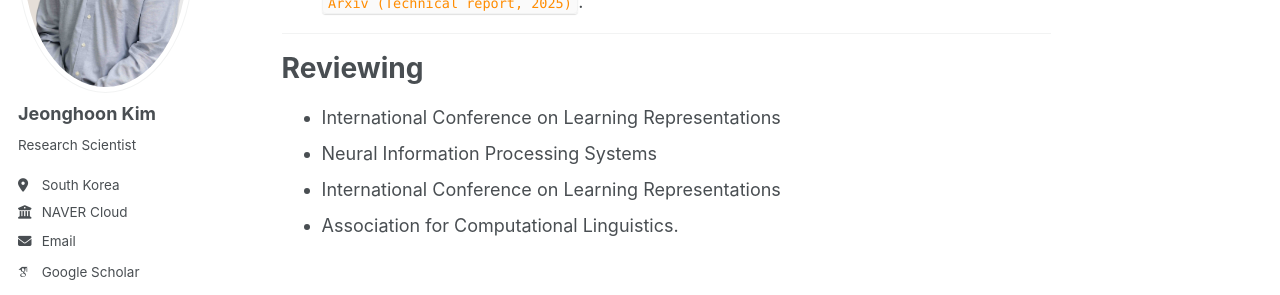
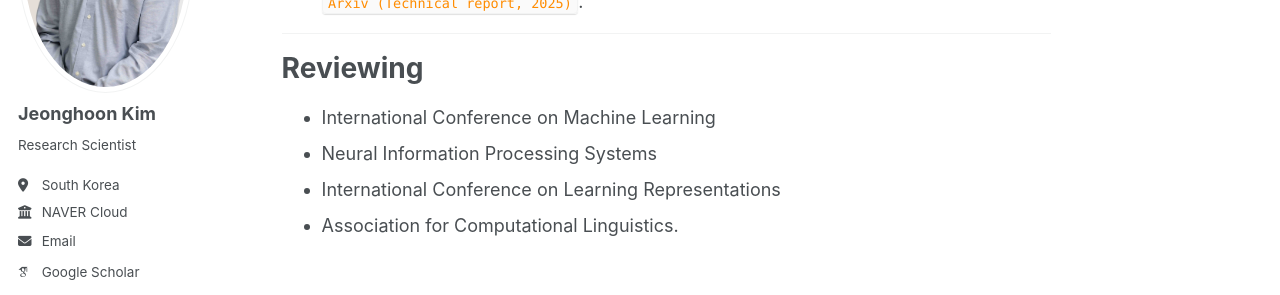
Before and after one commit to penpaperkeycode/penpaperkeycode.github.io, a Jekyll site: the page built from _pages/about.md, in a window 1280 px wide and 900 px high, scrolled down 2426 px. Shown: the part 262-557 px from the top of the window. Built offline with Jekyll 4.4.1, drawn with Linux system fonts in a browser that asks for light colours; some web fonts are replaced.

Commit message:
Update about.md

```diff
--- a/_pages/about.md
+++ b/_pages/about.md
@@ -78,7 +78,7 @@ Hyunseok Lee, **Jeonghoon Kim**, Beomjun Kim, Jihoon Tack, Chansong Jo, Jaehong
 
 Reviewing
 ======
-* International Conference on Learning Representations
+* International Conference on Machine Learning
 * Neural Information Processing Systems
 * International Conference on Learning Representations
 * Association for Computational Linguistics.
```
